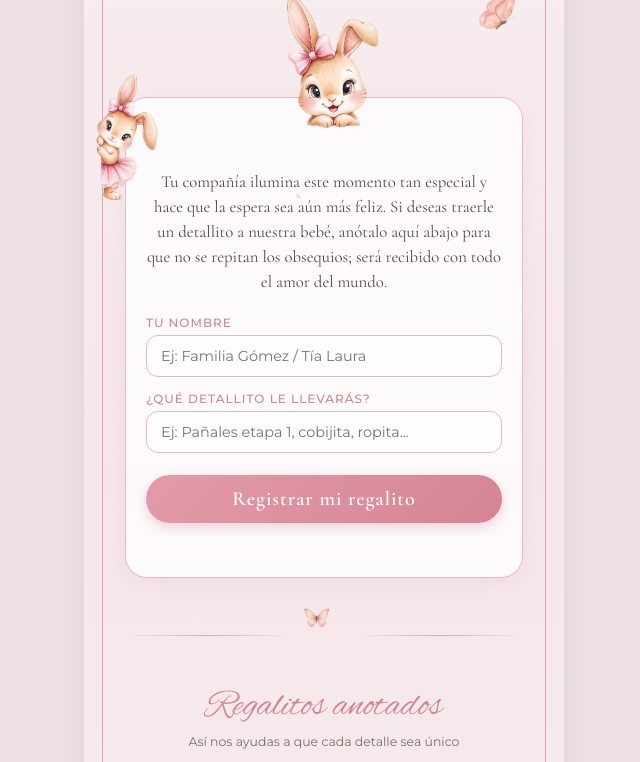
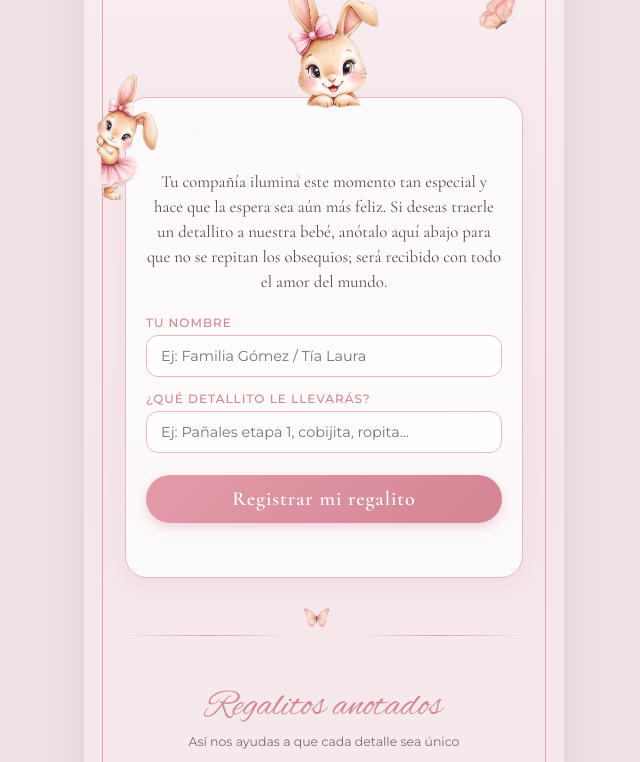
Before and after one commit to invitaciondigita/baby-shower-ana-sofia, a plain HTML site: page index.html in a window 1280 px wide. Shown: the part 194-956 px from the top of the page, without its empty margins (316-956 px from the left). Drawn offline with nearby package versions, Linux system fonts and the light colour scheme; no server answers.

Commit message:
Adjust top position of coneja-encabezado-caja

```diff
--- a/index.html
+++ b/index.html
@@ -116,7 +116,7 @@
     /* Conejita de arriba del recuadro bien grande y asentada en el borde */
     .coneja-encabezado-caja {
       position: absolute;
-      top: -115px;
+      top: -135px;
       left: 50%;
       transform: translateX(-50%);
       width: 275px;
```
